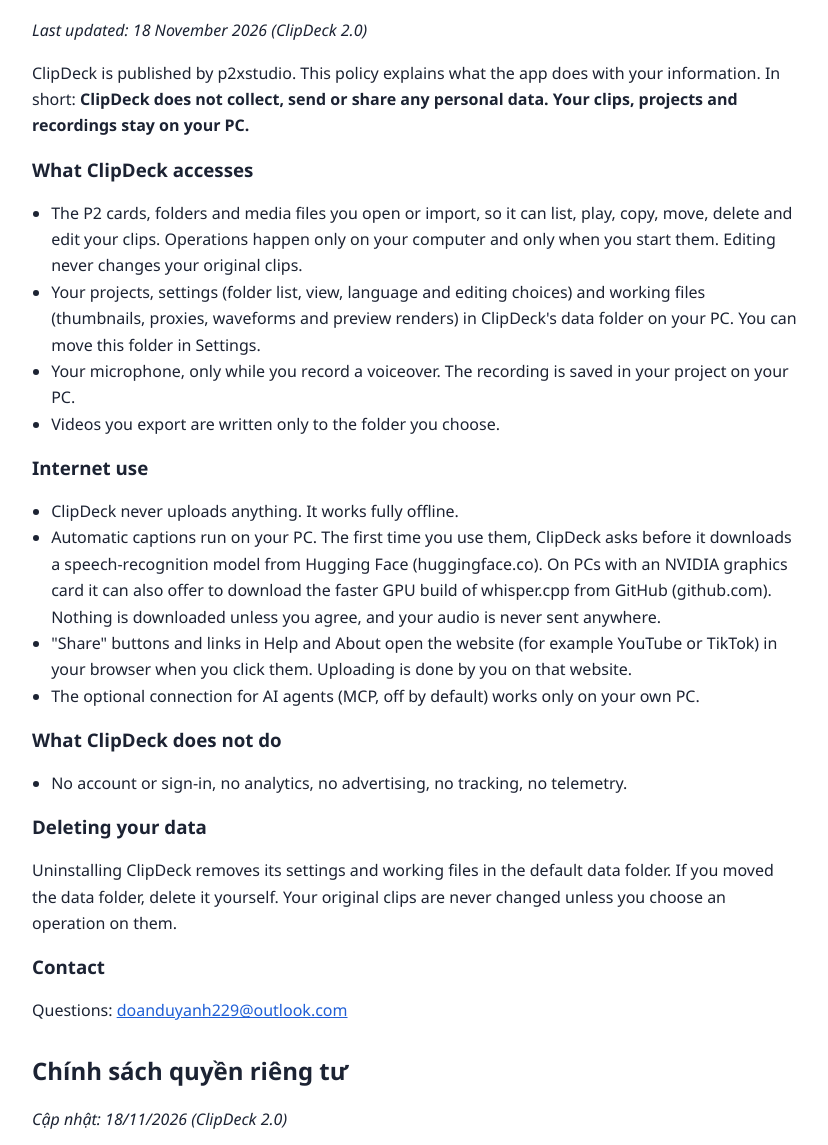
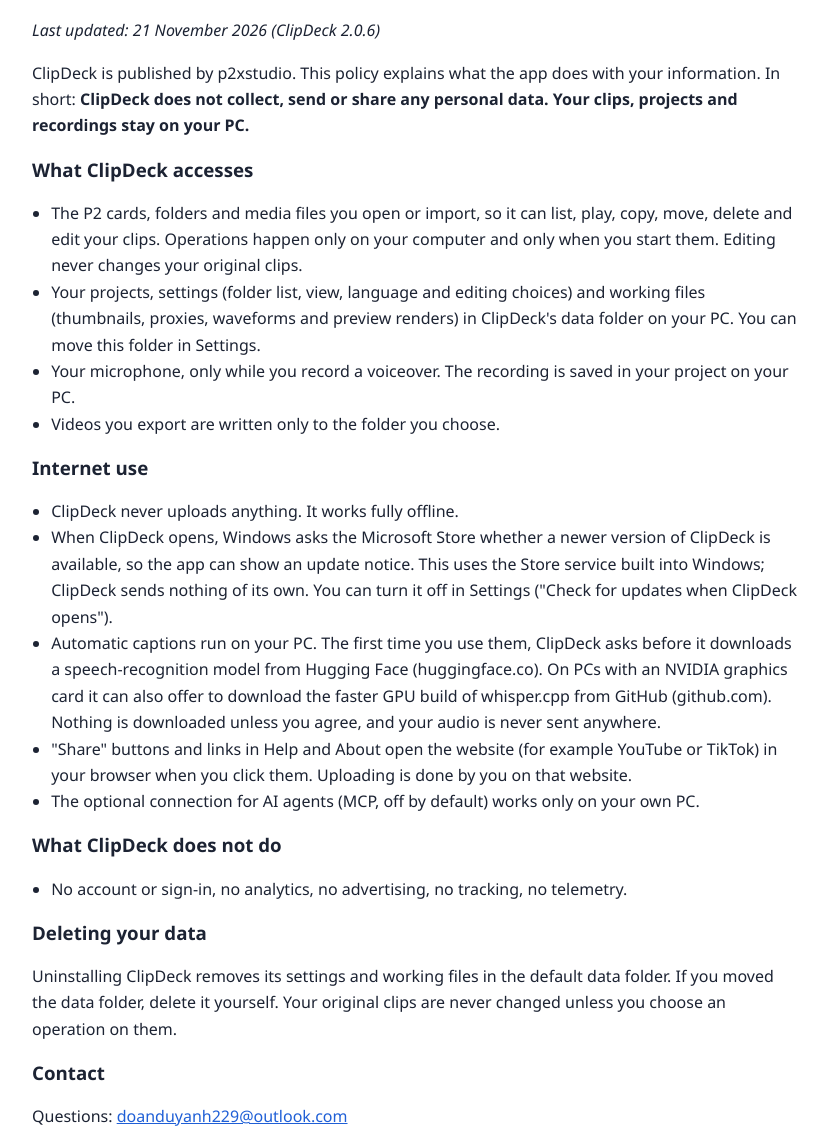
Before and after one commit to doanthaiuyen8-ops/clipdeck, a plain HTML site: page privacy.html in a window 1280 px wide. Shown: the part 259-1404 px from the top of the page, without its empty margins (224-1052 px from the left). Drawn offline with Linux system fonts and the light colour scheme.

Commit message:
Privacy: Store update check at startup (can be turned off)
Co-Authored-By: Claude Opus 5.5 <noreply@anthropic.com>

```diff
--- a/privacy.html
+++ b/privacy.html
@@ -11,7 +11,7 @@
 <main>
 <section lang="en">
 <h1>Privacy policy</h1>
-<p><em>Last updated: 18 November 2026 (ClipDeck 2.0)</em></p>
+<p><em>Last updated: 21 November 2026 (ClipDeck 2.0.6)</em></p>
 <p>ClipDeck is published by p2xstudio. This policy explains what the app does with your information. In short: <strong>ClipDeck does not collect, send or share any personal data. Your clips, projects and recordings stay on your PC.</strong></p>
 <h3>What ClipDeck accesses</h3>
 <ul>
@@ -23,6 +23,7 @@
 <h3>Internet use</h3>
 <ul>
 <li>ClipDeck never uploads anything. It works fully offline.</li>
+<li>When ClipDeck opens, Windows asks the Microsoft Store whether a newer version of ClipDeck is available, so the app can show an update notice. This uses the Store service built into Windows; ClipDeck sends nothing of its own. You can turn it off in Settings ("Check for updates when ClipDeck opens").</li>
 <li>Automatic captions run on your PC. The first time you use them, ClipDeck asks before it downloads a speech-recognition model from Hugging Face (huggingface.co). On PCs with an NVIDIA graphics card it can also offer to download the faster GPU build of whisper.cpp from GitHub (github.com). Nothing is downloaded unless you agree, and your audio is never sent anywhere.</li>
 <li>"Share" buttons and links in Help and About open the website (for example YouTube or TikTok) in your browser when you click them. Uploading is done by you on that website.</li>
 <li>The optional connection for AI agents (MCP, off by default) works only on your own PC.</li>
@@ -38,7 +39,7 @@
 </section>
 <section id="vi" lang="vi">
 <h2>Chính sách quyền riêng tư</h2>
-<p><em>Cập nhật: 18/11/2026 (ClipDeck 2.0)</em></p>
+<p><em>Cập nhật: 21/11/2026 (ClipDeck 2.0.6)</em></p>
 <p>ClipDeck do p2xstudio phát hành. Tóm tắt: <strong>ClipDeck không thu thập, không gửi đi và không chia sẻ bất kỳ dữ liệu cá nhân nào. Clip, dự án và bản ghi âm của bạn luôn nằm trên máy của bạn.</strong></p>
 <ul>
 <li>Ứng dụng chỉ truy cập thẻ P2, thư mục và tệp bạn mở hoặc nhập để liệt kê, phát, sao chép, di chuyển, xóa và dựng clip. Mọi thao tác diễn ra trên máy của bạn và chỉ khi bạn yêu cầu. Việc dựng phim không bao giờ thay đổi clip gốc.</li>
@@ -46,6 +47,7 @@
 <li>Micro chỉ được dùng khi bạn ghi lời thuyết minh; bản ghi được lưu trong dự án trên máy bạn.</li>
 <li>Video xuất ra chỉ được ghi vào thư mục bạn chọn.</li>
 <li>ClipDeck không bao giờ tải lên bất cứ thứ gì và hoạt động hoàn toàn ngoại tuyến. Phụ đề tự động chạy ngay trên máy: lần đầu dùng, ứng dụng sẽ hỏi trước khi tải mô hình nhận dạng giọng nói từ Hugging Face (huggingface.co), và với card NVIDIA có thể đề nghị tải bản whisper.cpp chạy GPU từ GitHub (github.com). Không tải gì nếu bạn không đồng ý; âm thanh của bạn không bao giờ được gửi đi.</li>
+<li>Khi mở ClipDeck, Windows hỏi Microsoft Store xem có phiên bản ClipDeck mới hơn không để ứng dụng hiện thông báo cập nhật. Việc này dùng dịch vụ Store có sẵn trong Windows; ClipDeck không tự gửi đi dữ liệu nào. Bạn có thể tắt trong Cài đặt ("Kiểm tra bản cập nhật khi mở ClipDeck").</li>
 <li>Nút "Chia sẻ" và các liên kết trong Trợ giúp, Giới thiệu chỉ mở trang web (ví dụ YouTube, TikTok) trong trình duyệt khi bạn bấm; việc đăng tải do bạn tự làm trên trang đó.</li>
 <li>Kết nối tùy chọn cho trợ lý AI (MCP, mặc định tắt) chỉ hoạt động trong máy của bạn.</li>
 <li>Không tài khoản, không thống kê, không quảng cáo, không theo dõi.</li>
```
